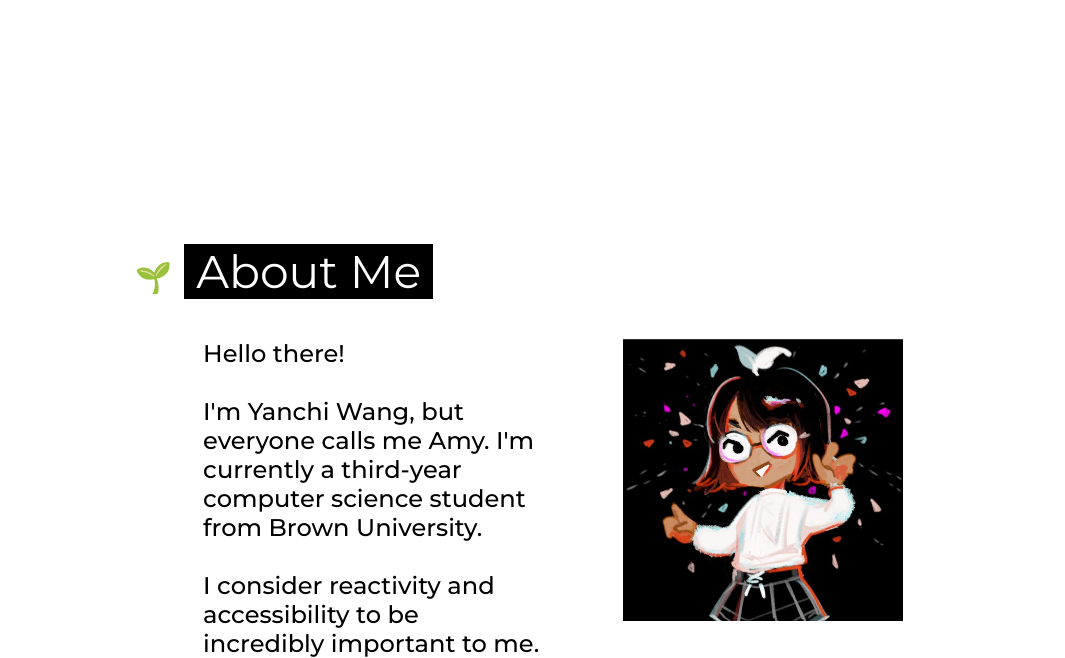
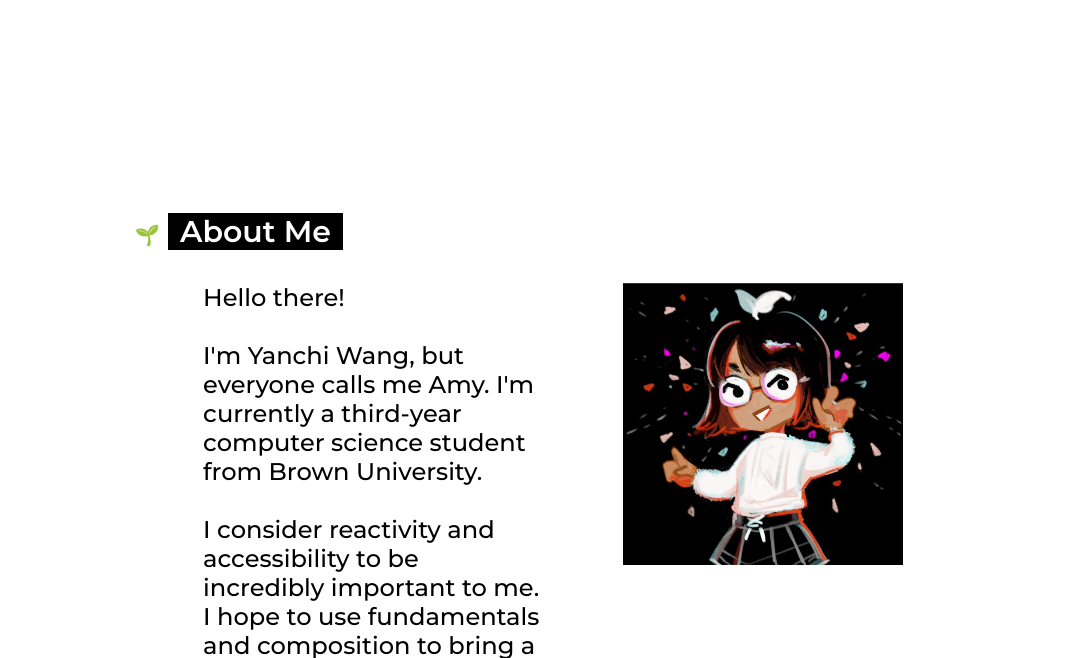
Before and after one commit to yanaw02/uiux-portfolio, a plain HTML site: page index.html in a window 1280 px wide. Shown: the part 1827-2485 px from the top of the page, without its empty margins (107-1172 px from the left). Drawn offline with Linux system fonts and the light colour scheme; files whose address does not match are found by name.

Commit message:
Update style.css text for mac

```diff
--- a/style.css
+++ b/style.css
@@ -18,8 +18,7 @@ body{
     }
 }
 h1{
-    font-weight:400;
-    font-size:30px;
+    font-size:20px;
 }
 h2{
     font-weight:300;
```
